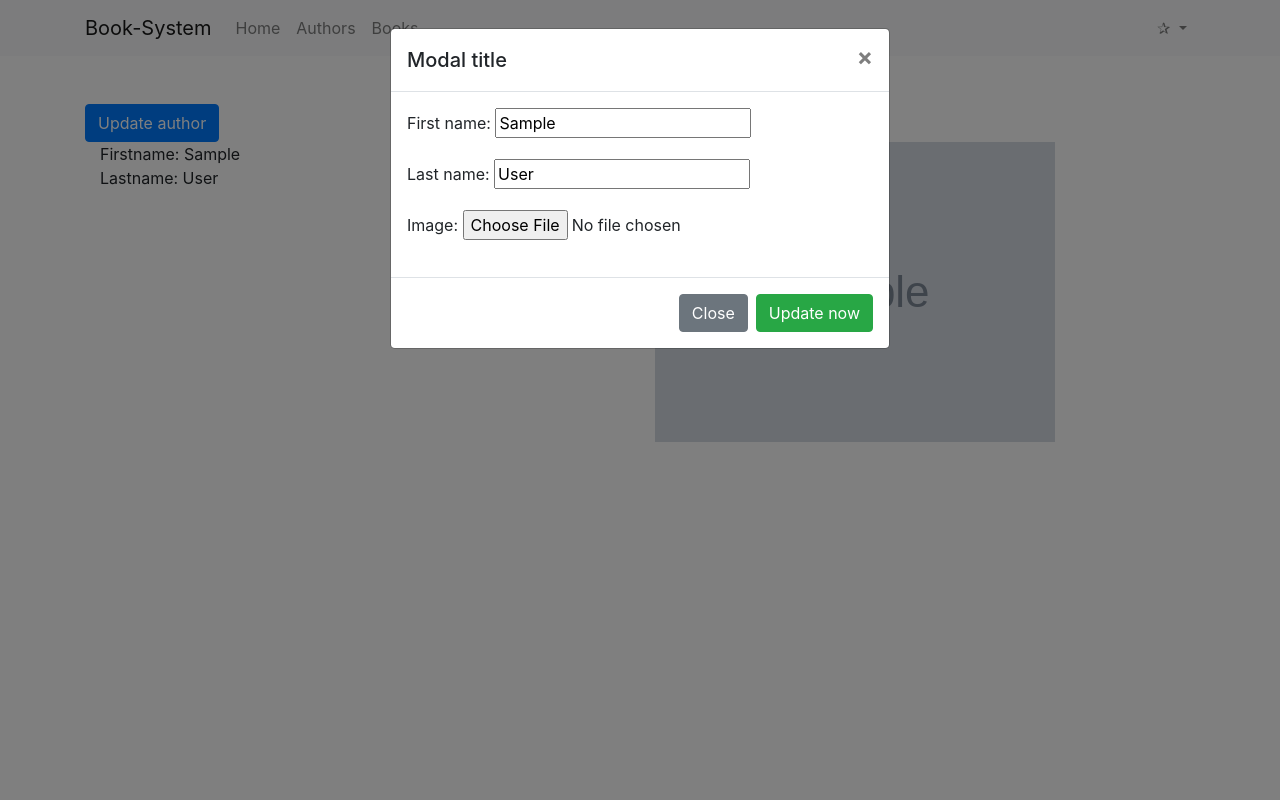
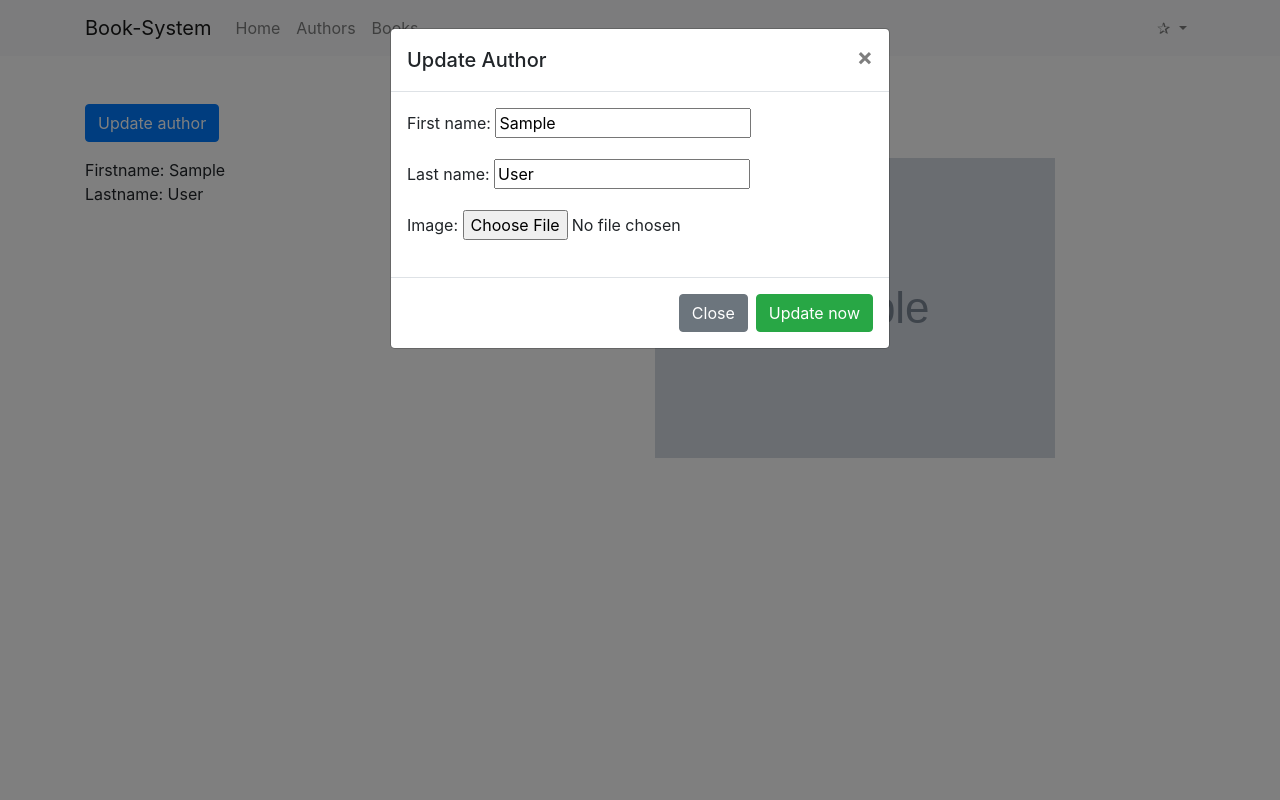
Before and after one commit to mschori/m133_book_system, a Django app: page /book_manager/authors/1 in a window 1280 px wide, after a click on "Update author". Run offline with Django 3.2, Linux system fonts and the light colour scheme; tables that the repository leaves empty hold one stand-in row (values such as "Sample post"); grey boxes marked "Sample" are stand-in pictures; some libraries are stand-ins or nearby versions.

Commit message:
Fixed styling

```diff
--- a/templates/book_manager/show_author.html
+++ b/templates/book_manager/show_author.html
@@ -25,7 +25,7 @@
         <div class="modal-dialog" role="document">
             <div class="modal-content">
                 <div class="modal-header">
-                    <h5 class="modal-title" id="updateModalLabel">Modal title</h5>
+                    <h5 class="modal-title" id="updateModalLabel">Update Author</h5>
                     <button type="button" class="close" data-dismiss="modal" aria-label="Close">
                         <span aria-hidden="true">&times;</span>
                     </button>
@@ -48,7 +48,7 @@
         Update author
     </button>
 
-    <div class="container">
+    <div class="mt-3">
         <div class="row">
             <div class="col">
                 <ul class="list-unstyled">
--- a/templates/book_manager/show_book.html
+++ b/templates/book_manager/show_book.html
@@ -25,7 +25,7 @@
         <div class="modal-dialog" role="document">
             <div class="modal-content">
                 <div class="modal-header">
-                    <h5 class="modal-title" id="updateModalLabel">Modal title</h5>
+                    <h5 class="modal-title" id="updateModalLabel">Update Book</h5>
                     <button type="button" class="close" data-dismiss="modal" aria-label="Close">
                         <span aria-hidden="true">&times;</span>
                     </button>
```
